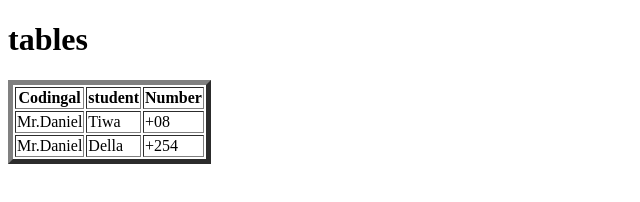
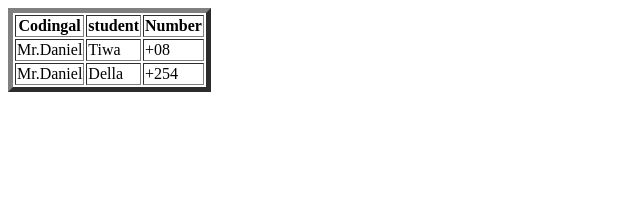
Before and after one commit to Dellacodes/Tables, a plain HTML site: page index.html in a window 1280 px wide. Shown: the whole page, without its empty margins (0-640 px from the left). Drawn offline with Linux system fonts and the light colour scheme.

Commit message:
Update index.html

```diff
--- a/index.html
+++ b/index.html
@@ -2,7 +2,6 @@
 <html>
     <head></head>
     <title>Getting familiar with tables</title>
-    <h1>tables</h1>
     <table border="5">
         <tr>
         <th>Codingal</th>
```
